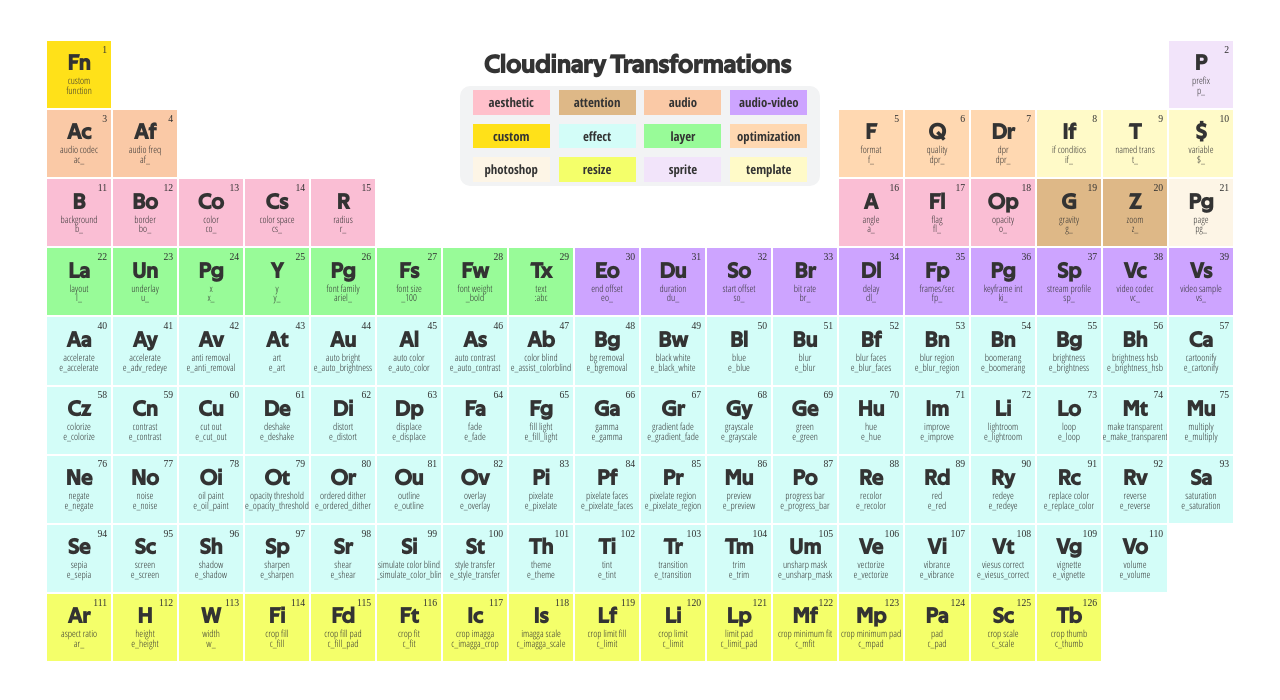
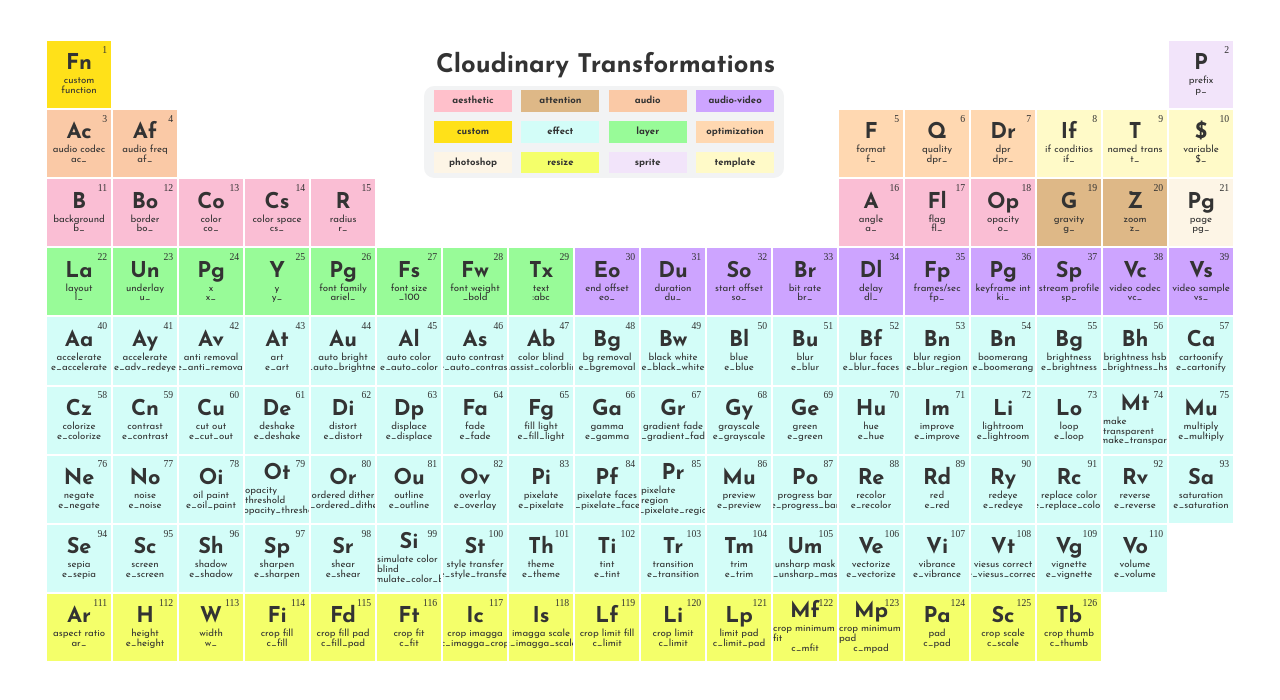
Before and after one commit to rebeccapeltz/cld-periodic-table, a React (Create React App) app: page / in a window 1280 px wide. Shown: the top 700 px of the page. Built offline with nearby package versions, Linux system fonts and the light colour scheme.

Commit message:
adjust font

```diff
--- a/public/index.html
+++ b/public/index.html
@@ -9,7 +9,6 @@
     <link rel="apple-touch-icon" href="%PUBLIC_URL%/logo192.png" />
     <link rel="manifest" href="%PUBLIC_URL%/manifest.json?v=2" />
     <title>Periodic Table Style of Cloudinary Transformations</title>
-    <link href="https://fonts.googleapis.com/css?family=Open+Sans+Condensed:300,700&display=swap" rel="stylesheet">
   </head>
   <body>
     <noscript>You need to enable JavaScript to run this app.</noscript>
--- a/src/styles/App.scss
+++ b/src/styles/App.scss
@@ -1,15 +1,8 @@
-@font-face {
-	font-family: 'Techna Sans';
-	src: url(../fonts/TechnaSans-Regular.otf);
-}
-
-html{
-	font-size: calc(16px + 0.05vw);
-}
+@import url('https://fonts.googleapis.com/css2?family=Josefin+Sans:wght@400;700&display=swap');
 
 body{
-	font-family: 'Open Sans Condensed', sans-serif;
-	font-weight: 300;
+	font-family: 'Josefin Sans', sans-serif;
+	font-weight: 700;
 	color: #333;
 	-webkit-text-size-adjust: 100%;
 }
@@ -18,8 +11,8 @@
     font-size: 2.0vw;
 	position: absolute;
 	top: 2%;
-	left: 37%;
-    font-family: 'Techna Sans', sans-serif;
+	left: 33%;
+	font-family: 'Josefin Sans', sans-serif;
 	z-index: 98;
 }
 
@@ -47,7 +40,8 @@
 	background: #333;
 	color: #fff;
 	z-index: 200;
-	font-family: 'Techna Sans', sans-serif;
+	font-family: 'Josefin Sans', sans-serif;
+	font-weight: 700;
 	align-items: center;
 	justify-content: center;
 	display: none;
--- a/src/styles/Element.scss
+++ b/src/styles/Element.scss
@@ -18,7 +18,7 @@
     font-weight: 700;
     font-size: 1.7vw;
     margin-bottom: 0.1vw;
-    font-family: 'Techna Sans', sans-serif;
+    font-family: 'Josefin Sans', sans-serif;
   }
 
   .number {
@@ -46,7 +46,6 @@
 
 .Element.blank {
   border: 0;
-  // border: 1px solid #fff;
   background: #fff;
   height: 1.6vh;
 }
@@ -117,7 +116,7 @@
   }
 }
 
-/* transformation colors */
+/* transformation classification colors */
 div.Element.aesthetic {
   background-color: #fabed4;
 }
@@ -185,7 +184,7 @@
 }
 
 .line1, .line2 {
-	font-family: 'Open Sans Condensed', sans-serif;
+  font-family: 'Josefin Sans', sans-serif;
 	font-weight: 400;
 	color: #333;
 	-webkit-text-size-adjust: 100%;
--- a/src/styles/Legend.scss
+++ b/src/styles/Legend.scss
@@ -1,10 +1,11 @@
 .legend {
   width: 30%;
-  font-family: 'Open Sans Condensed', sans-serif;
+  font-family: 'Josefin Sans', sans-serif;
   font-weight: 700;
-  font-size: 1vw;
+  font-size: .75vw;
   position: absolute;
   top: 7%;
+  left: 32%;
   display: flex;
   flex-wrap: wrap;
   flex-direction: row;
```
Also changed, not shown: src/data/data1.json (deleted, +0 -25 lines).
